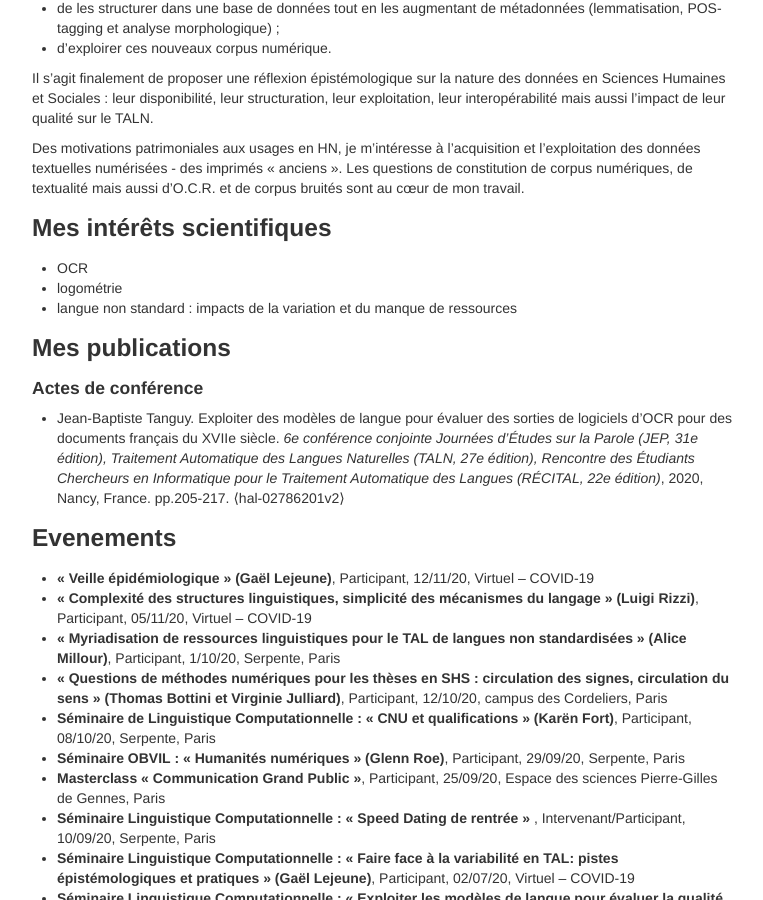
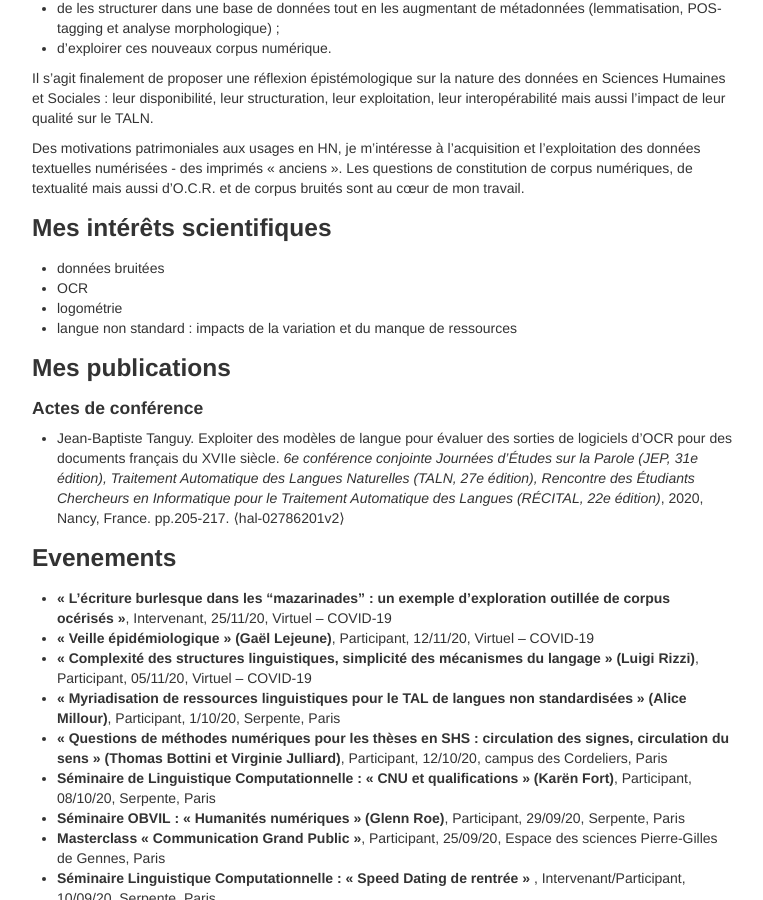
Before and after one commit to jbtanguy/jbtanguy.github.io, a Jekyll site: the page built from index.md, in a window 1280 px wide and 900 px high, scrolled down 564 px. Shown: the whole window, without its empty margins (258-1021 px from the left). Built offline with Jekyll 4.4.1, drawn with Linux system fonts in a browser that asks for light colours.

Commit message:
mis à jour des event

```diff
--- a/index.md
+++ b/index.md
@@ -40,6 +40,7 @@ Des motivations patrimoniales aux usages en HN, je m'intéresse à l'acquisition
 
 ### Mes intérêts scientifiques
 
+- données bruitées
 - OCR
 - logométrie
 - langue non standard : impacts de la variation et du manque de ressources
@@ -51,6 +52,7 @@ Des motivations patrimoniales aux usages en HN, je m'intéresse à l'acquisition
 
 ### Evenements
 
+- <b>« L'écriture burlesque dans les "mazarinades" : un exemple d'exploration outillée de corpus océrisés »</b>, Intervenant, 25/11/20, Virtuel – COVID-19
 - <b>« Veille épidémiologique » (Gaël Lejeune)</b>, Participant, 12/11/20, Virtuel – COVID-19
 - <b>« Complexité des structures linguistiques, simplicité des mécanismes du langage » (Luigi Rizzi)</b>, Participant, 05/11/20, Virtuel – COVID-19
 - <b>« Myriadisation de ressources linguistiques pour le TAL de langues non standardisées » (Alice Millour)</b>, Participant, 1/10/20, Serpente, Paris
```
